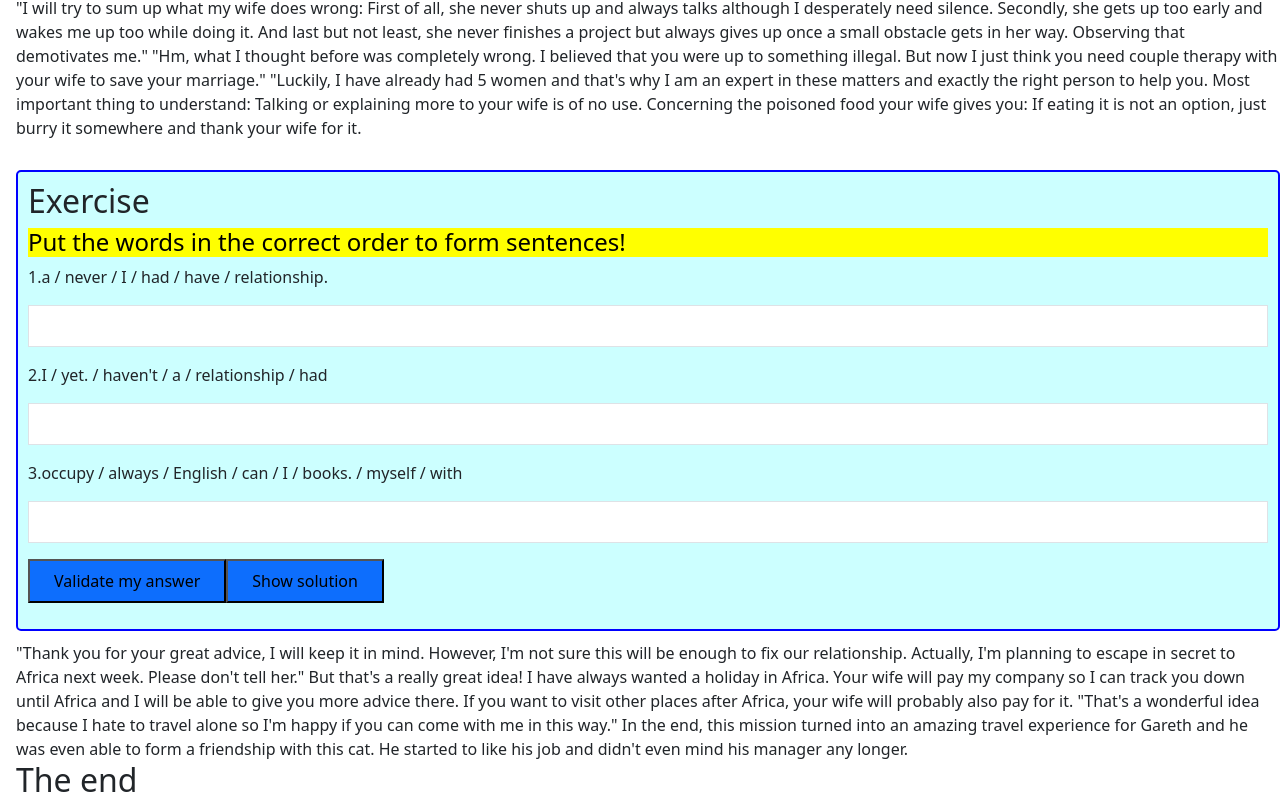
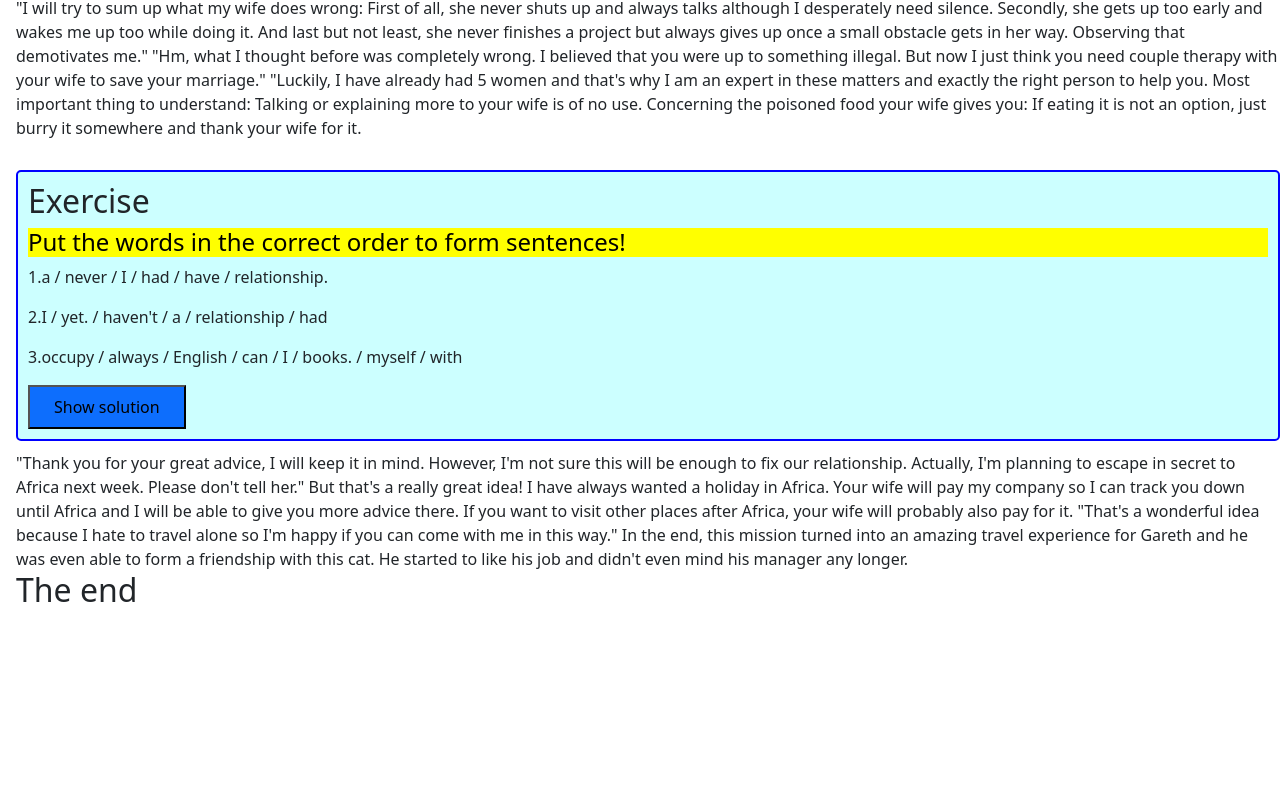
Before and after one commit to florianingerl/floriloveslanguages, a Vue app: page /en/english/shortstories/thecatdetective in a window 1280 px wide. Shown: the part 4303-5111 px from the top of the page. After the commit the page ends 4921 px from the top, so only its background shows below. Built offline with nearby package versions, Linux system fonts and the light colour scheme.

Commit message:
Makes the vue-word-order component better!

```diff
--- a/src/components/atoms/vue-hideshow.vue
+++ b/src/components/atoms/vue-hideshow.vue
@@ -5,7 +5,7 @@
     <Button v-if="!show" @click="show = true;">Lösung zeigen</Button>
     <slot v-if="show"> </slot>
   </div>
-  <div v-if="lg === 'fr'">
+  <div v-else-if="lg === 'fr'">
     <Button v-if="show" @click="show = false;">Couvrir solution</Button>
     <Button v-if="!show" @click="show = true;">Montre-moi la solution</Button>
     <slot v-if="show"> </slot>
--- a/src/components/atoms/vue-word-order.vue
+++ b/src/components/atoms/vue-word-order.vue
@@ -2,18 +2,13 @@
 
 <div v-for="(sentence ,index ) in sentences2">
 <p>{{index+1}}.{{ sentence.wrongOrder }}</p>
-<p><Input :disabled="validated" style="display:block;width:100%" v-model="sentence.guess" type="text" :class="{ correct: validated && sentence.guess == sentence.solution, notcorrect: validated && sentence.guess != sentence.solution }"/></p>
 </div>
 
-<p v-if="lg==='fr'">
-<Button @click="validateSolutionClicked">Valider</Button>
-<Button @click="showSolutionClicked">Montre-moi la solution!</Button>
-</p>
-<p v-else>
-<Button @click="validateSolutionClicked">Validate my answer</Button>
-<Button @click="showSolutionClicked">Show solution</Button>
-</p>
-
+<VueHideShow :lg="lg">
+<div v-for="(sentence, index) in sentences">
+<p>{{index+1}}.{{ sentence }}</p>
+</div>
+</VueHideShow>
 
 </template>
 
@@ -24,6 +19,8 @@ import type { PropType } from "vue";
 import type { WordOrderExercise } from "../../types/WordOrderExercise.ts";
 import { Button } from '@/components/ui/button';
 import { Input } from '@/components/ui/input';
+import VueHideShow from '@/components/atoms/vue-hideshow.vue';
+import type { Languages } from "../../types/Languages.ts";
 
 
 function shuffleWords(text: string) : string {
@@ -52,7 +49,7 @@ function shuffle<T>(array: T[] ): void {
 }
 
 export default defineComponent({
-  components: { Button , Input },
+  components: { Button , Input, VueHideShow },
   props: {
     sentences: {
       required: true,
@@ -60,7 +57,7 @@ export default defineComponent({
     },
     lg: {
       required: true,
-      type: String
+      type: String as PropType<Languages>
     }
 
   },
--- a/src/views/deutsch/kurzgeschichten/vue-katze-vanessa.vue
+++ b/src/views/deutsch/kurzgeschichten/vue-katze-vanessa.vue
@@ -129,6 +129,14 @@ Der Fischer war eigentlich ein versierter Geschäftsmann. Die Katze hatte zwar n
 ein Ende zu bereiten.
 Überglücklich ob des geglückten Deals, nahm die Katze den gekauften Fisch, doch als sie ihn fressen wollte rief jemand ihren Namen, "Melli! Wo treibst du dich schon wieder rum, meine Mama wird mir den Hosenboden versohlen, wenn wir nicht pünktlich zu Hause sind!" Der kleine Malte nahm die Katze samt Aktentasche auf seine Arme und lief geschwind mit seinem Haustier nach Hause, wo beide hoffentlich keine Standpauke zu hören bekamen.
 
+<VueExercise lg="de" :topics="['Verneinung']" instruction="Bringe die Wörter in die richtige Reihenfolge!">
+<VueWordOrder lg="de" :sentences="['Ein Fisch isst keine Katze.',
+'Eine Katze ist nicht lecker.',
+'Kein Fisch isst Katzen.',
+'Die Katze isst nie gekochten Fisch.']" >
+
+</VueWordOrder>
+</VueExercise>
 
 THE END
 
@@ -145,6 +153,7 @@ import VueQuestion from "@/components/atoms/vue-question.vue";
 import VueExercise from "@/components/atoms/vue-exercise.vue";
 import VueWholeSentence from "@/components/atoms/vue-whole-sentence.vue";
 import VueHideShow from "@/components/atoms/vue-hideshow.vue";
+import VueWordOrder from '@/components/atoms/vue-word-order.vue';
 
 export default defineComponent ({
 
@@ -153,7 +162,8 @@ export default defineComponent ({
      VueExercise,
      VueWholeSentence,
      VueHideShow,
-     VueMCGaps
+     VueMCGaps,
+     VueWordOrder
   },
 
   mounted(){
```
